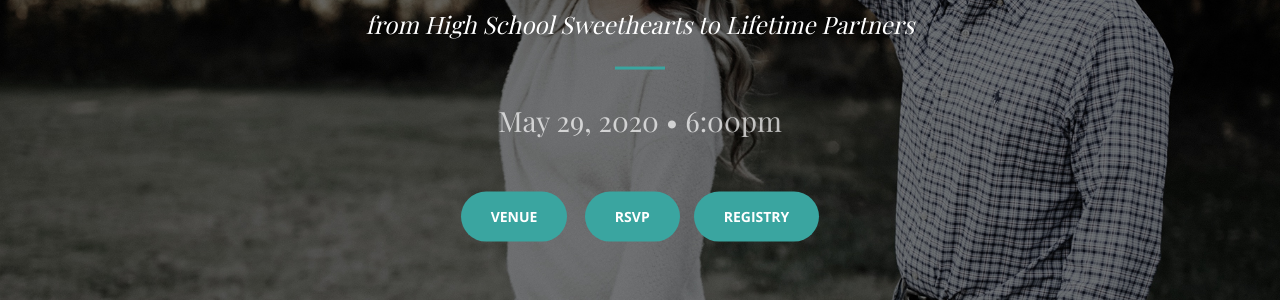
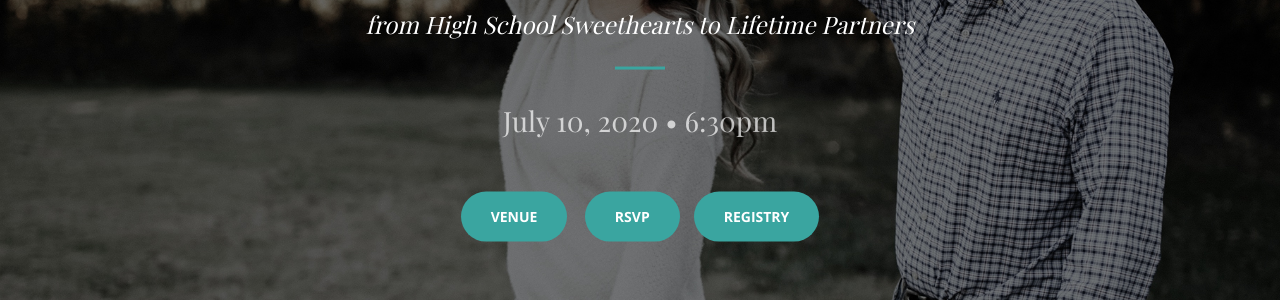
Before and after one commit to randomba/scarlettandjake, a Jekyll site: the page built from index.html, in a window 1280 px wide and 900 px high. Shown: the part 370-670 px from the top of the window. Built offline with Jekyll 4.4.1, drawn with Linux system fonts in a browser that asks for light colours; some web fonts are replaced.

Commit message:
Date Change
Changed the wedding date to July 10 at 6:30pm.

```diff
--- a/_includes/header.html
+++ b/_includes/header.html
@@ -4,7 +4,7 @@
             <h1>Scarlett & Jake</h1>
             <h3 style="font-family: 'Playfair Display', serif; font-weight: 400; font-style: italic;">from High School Sweethearts to Lifetime Partners</h3>
             <hr>
-            <p style="font-size: 2em;">May 29, 2020 &bull; 6:00pm</p>
+            <p style="font-size: 2em;">July 10, 2020 &bull; 6:30pm</p>
             <a href="#venue" class="btn btn-primary btn-xl page-scroll">Venue</a> &nbsp;&nbsp;&nbsp; <a href="#rsvp" class="btn btn-primary btn-xl page-scroll">RSVP</a>&nbsp;&nbsp;&nbsp; <a href="#registry" class="btn btn-primary btn-xl page-scroll">Registry</a>
         </div>
     </div>
```
Also changed, not shown: 1 other file.
